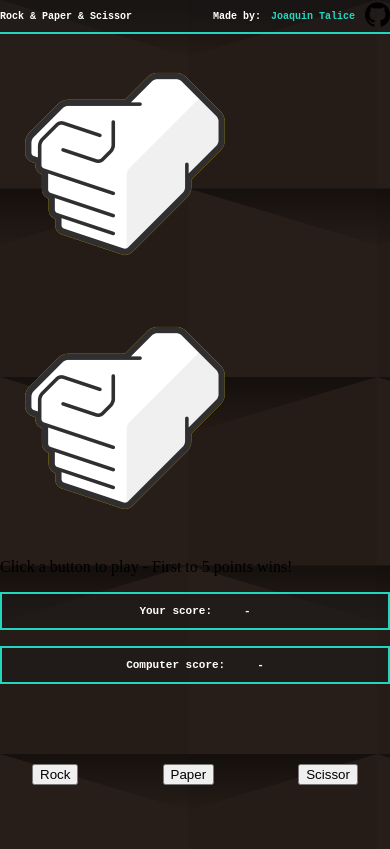
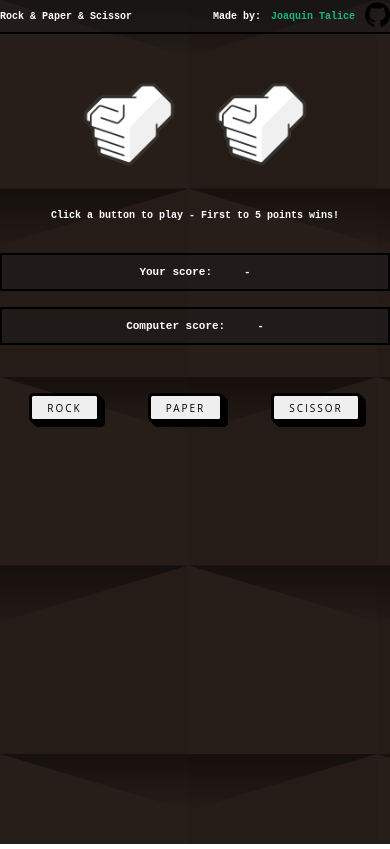
Before and after one commit to joaquintalice/RPSGame, a plain HTML site: page index.html in a window 390 px wide. Drawn offline with Linux system fonts and the light colour scheme.

Commit message:
BIG Update UI
-Redesing of all the page
-New animations for the game
-New button styles
-Responsive desing implemented correctly to all resolutions
-Minor optimizations

```diff
--- a/style.css
+++ b/style.css
@@ -4,7 +4,7 @@ body {
 }
 
 
-/* keyframe float */
+/* keyframes */
 .float {
     transition: .5s, color .10s;
     -webkit-transition: .5s, color .10s;
@@ -12,14 +12,48 @@ body {
 }
 
 .float:hover {
-    box-shadow: 0 8px 8px 0 #000000, 0 8px 8px 0 #000000;
-    transform: translate(0px, 5px);
-    -webkit-transform: translate(0px, 5px);
-    -moz-transform: translate(0px, 5px);
+    box-shadow: 0 4px 4px 0 #000000, 0 4px 4px 0 #000000;
+    transform: translate(0px, 2px);
+    -webkit-transform: translate(0px, 3px);
+    -moz-transform: translate(0px, 3px);
+}
+
+.anim {
+    animation: gbounce 0.5s;
+    animation-iteration-count: 2.5;
+    animation-timing-function: ease-out;
+}
+
+@keyframes gbounce {
+    0% {
+        transform: translateY(0);
+    }
+
+    30% {
+        transform: translateY(-50px);
+    }
+
+    50% {
+        transform: translateY(0);
+    }
+
+    100% {
+        transform: translateY(0);
+    }
 }
 
 /**/
 
+
+.img_div {
+    display: flex;
+    gap: 20px;
+    justify-content: center;
+    align-items: center;
+    height: 50%;
+    margin-top: 2rem;
+    margin-bottom: 2rem;
+}
 
 .header {
     display: flex;
@@ -28,14 +62,16 @@ body {
     margin: 0px;
     justify-content: space-between;
     background-color: #1b1b1b79;
-    border-bottom: solid 2px #23d6be;
+    border-bottom: solid 2px #000000;
 }
 
+
 .header span {
-    color: #23d6be;
+    color: #11ffb8af;
 }
 
-.title, .logo {
+.title,
+.logo {
     margin: 0;
     padding: 15px;
     gap: 15px;
@@ -47,37 +83,49 @@ body {
     width: 40px;
 }
 
-.button-container {
-    display: flex;
-    gap: 20px;
-    justify-content: space-around;
-    margin-top: 4rem;
-    margin-bottom: 4rem;
+
+.main-btn-container {
+    width: 100%;
+    margin-top: 2rem;
+    flex: 1;
 }
 
 
-.btn1, .btn2, .btn3 {
-    width: 22rem;
-    height: 22rem;
-    background-size: 17rem;
-    background-position: center;
-    background-repeat: no-repeat;
-    border-radius: 15rem;
-    border-color: #23d6be;
-    background-color: #1b1b1b79;
+.button-container {
+    display: flex;
+    flex: 1;
+    justify-content: center;
+    gap: 3rem;
 }
 
-.btn1 {
-    background-image: url("assets/rock__1_-removebg-preview.png");
+
+button,
+.restart-button {
+    font-family: "Open Sans", sans-serif;
+    font-size: 21px;
+    letter-spacing: 2px;
+    text-decoration: none;
+    text-transform: uppercase;
+    border-radius: 0.45em;
+    color: #000;
+    cursor: pointer;
+    border: 3px solid;
+    padding: 0.45em 1.5em;
+    box-shadow: 1px 1px 0px 0px, 2px 2px 0px 0px, 3px 3px 0px 0px, 4px 4px 0px 0px, 5px 5px 0px 0px;
+    position: relative;
+    user-select: none;
+    -webkit-user-select: none;
+    touch-action: manipulation;
 }
 
-.btn2 {
-    background-image: url("assets/paper__1_-removebg-preview.png");
+button:active,
+.restart-button:active {
+    box-shadow: 0px 0px 0px 0px;
+    top: 5px;
+    left: 5px;
 }
 
-.btn3 {
-    background-image: url("assets/scissor_1_-removebg-preview.png");
-}
+
 
 #main h2 {
     position: absolute;
@@ -86,50 +134,40 @@ body {
     font-family: 'Courier New', Courier, monospace;
 }
 
-#main p{
+#main p,
+.result {
     font-size: 20px;
     font-weight: 700;
     color: white;
     font-family: 'Courier New', Courier, monospace;
 }
 
+.result {
+    display: flex;
+    justify-content: center;
+    margin-bottom: 2rem;
+}
+
 /* ************************ */
 .result-container,
 .player-score-container,
 .computer-score-container,
-.winner-container,
-.selections-container {
+.winner-container {
+    color: white;
     display: flex;
     justify-content: center;
     gap: 2rem;
-    border: solid 2px #23d6be;
+    border: solid 2px #000000;
     padding: 1;
     margin-bottom: 1rem;
     background-color: #1b1b1b79;
 }
+
 /* ************************ */
 
 
 /*RESTART BUTTON*/
 
-.restart-button {
-    background-color: #1b1b1b79;
-    border: 2px solid #23d6be;
-    border-radius: 30px;
-    box-shadow: #2c1e08 4px 4px 0 0;
-    color: white;
-    cursor: pointer;
-    display: inline-block;
-    font-weight: 600;
-    font-size: 28px;
-    padding: 5px 28px;
-    line-height: 50px;
-    text-align: center;
-    text-decoration: none;
-    user-select: none;
-    -webkit-user-select: none;
-    touch-action: manipulation;
-}
 
 
 #restart-btn {
@@ -147,8 +185,8 @@ body {
 @media screen and (max-width: 1800px) {
 
     #main h2 {
-        position: relative;
-        left: 0%;
+        position: absolute;
+        left: 21%;
     }
 }
 
@@ -160,22 +198,16 @@ body {
         margin: 18px 0px;
     }
 
-    #main p{
+    #main p {
         font-size: 18px;
-    }
-
-
-    .btn1, .btn2, .btn3 {
-        width: 17rem;
-        height: 17rem;
-        background-size: 11rem;
     }
 
     .header {
         font-size: 9px;
     }
 
-    .title, .logo {
+    .title,
+    .logo {
         padding: 10px;
         gap: 10px;
     }
@@ -198,21 +230,25 @@ body {
         font-family: 'Courier New', Courier, monospace;
     }
 
-    #main p{
+    #main p {
         font-size: 16px;
     }
 
+    .img_left,
+    .img_right {
+        width: 15rem;
+    }
 
-    .btn1, .btn2, .btn3 {
-        width: 12rem;
-        height: 12rem;
-        background-size: 7rem;
+    button,
+    .restart-button,
+    .result {
+        font-size: 17px;
     }
 
 }
 
 
-@media screen and (max-width: 567px ) {
+@media screen and (max-width: 567px) {
     #main h2 {
         position: relative;
         left: 0%;
@@ -222,28 +258,29 @@ body {
         font-family: 'Courier New', Courier, monospace;
     }
 
-    #main p{
+    #main p {
         font-size: 11px;
     }
 
-    .btn1, .btn2, .btn3 {
-        width: 7rem;
-        height: 7rem;
-        background-size: 5rem;
+    .img_left,
+    .img_right {
+        width: 9rem;
+    }
+
+    button,
+    .restart-button,
+    .result {
+        font-size: 12px;
     }
 
     .header {
         font-size: 6px;
     }
 
-    .restart-button {
-        font-size: 17px;
-        padding: 2px 23px;
-    }
 }
 
 
-@media screen and (max-width: 400px ) {
+@media screen and (max-width: 400px) {
 
     #main h2 {
         position: relative;
@@ -254,27 +291,30 @@ body {
         font-family: 'Courier New', Courier, monospace;
     }
 
-    #main p{
+    #main p {
         font-size: 11px;
     }
 
-    .btn1, .btn2, .btn3 {
-        width: 6rem;
-        height: 6rem;
-        background-size: 5rem;
+
+
+    .img_left,
+    .img_right {
+        width: 7rem;
+    }
+
+    button,
+    .restart-button,
+    .result {
+        font-size: 10px;
     }
 
     .header {
         font-size: 5px;
     }
 
-    .title, .logo {
+    .title,
+    .logo {
         padding: 2px 0px;
-    }
-
-    .restart-button {
-        font-size: 14px;
-        padding: 2px 23px;
     }
 
 }
```
